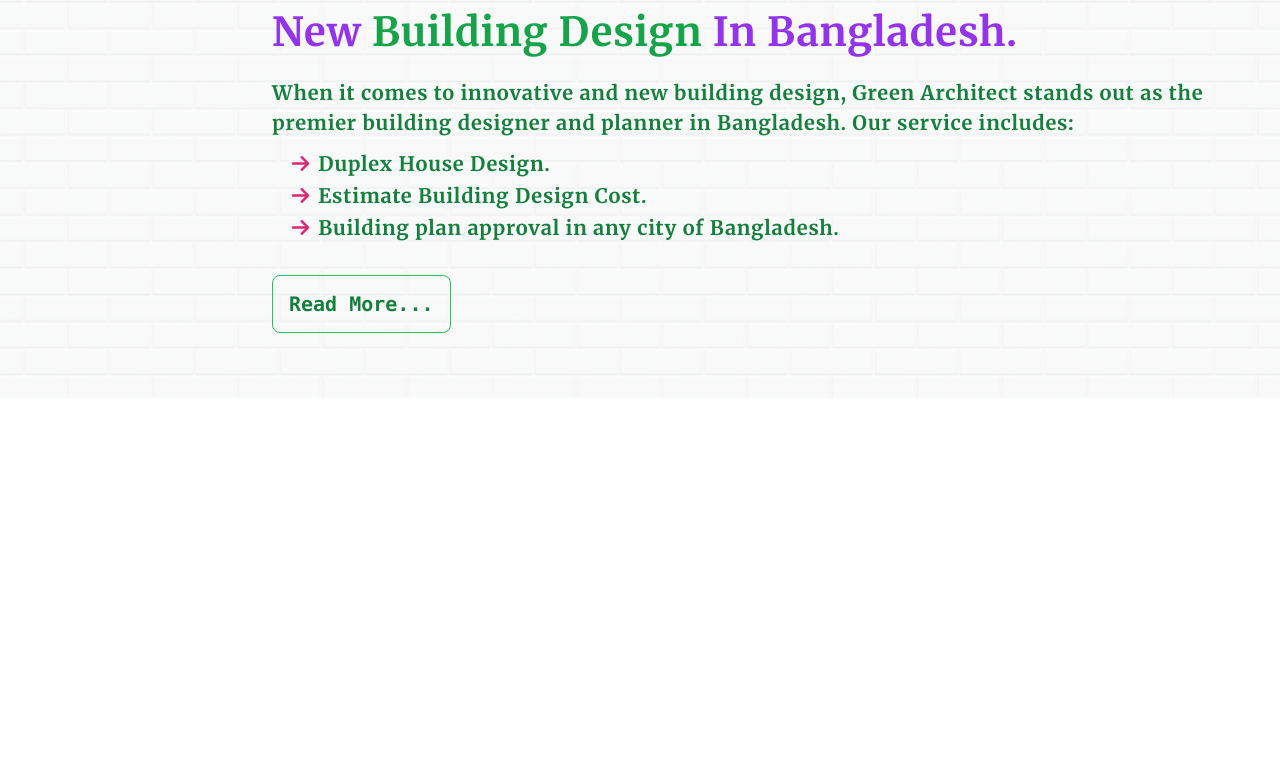
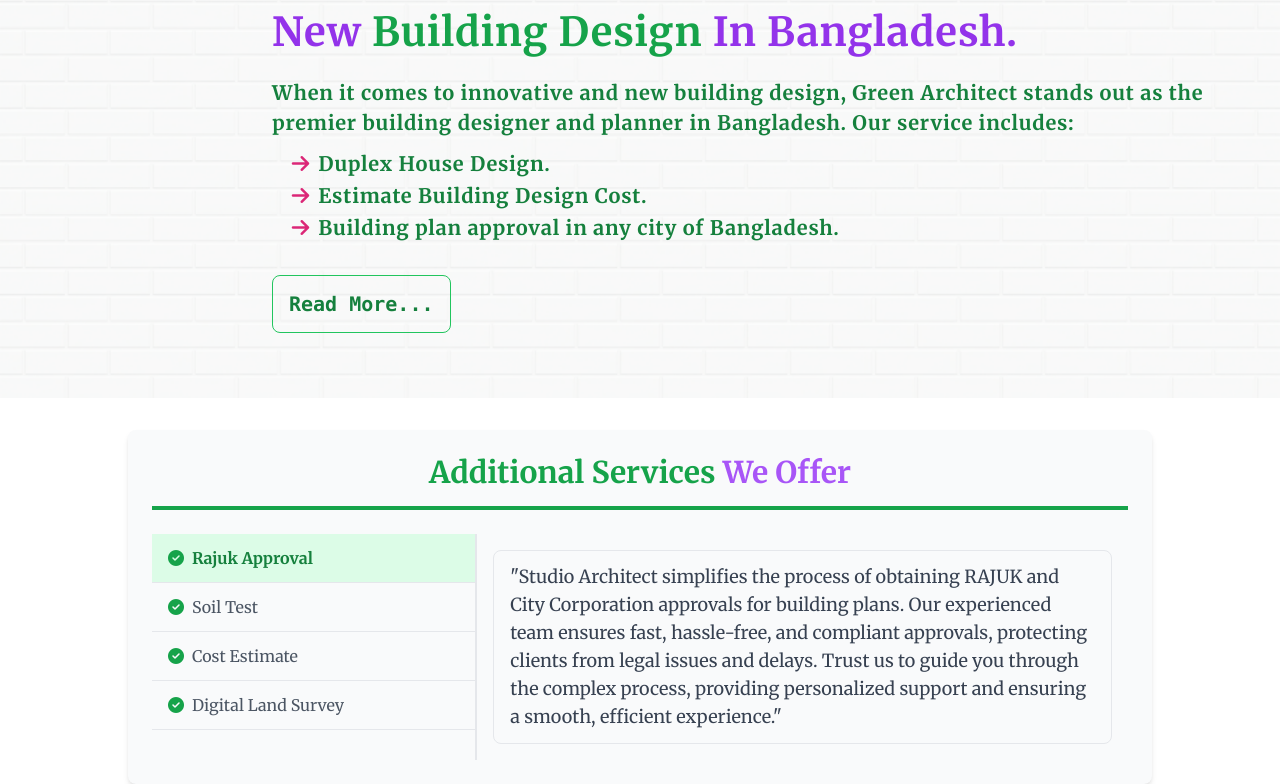
Before and after one commit to arifbillah0156/Riazul-Islam, a Next.js app: page / in a window 1280 px wide. Shown: the part 1581-2365 px from the top of the page. Before the commit the page ends 1979 px from the top, so only its background shows below. Built offline with nearby package versions, Linux system fonts and the light colour scheme; a web font is replaced by a local one.

Commit message:
edit24521eke

```diff
--- a/app/page.jsx
+++ b/app/page.jsx
@@ -1,6 +1,7 @@
 import HomePage from "@/components/Home/Home";
 import HomeSection2 from "@/components/Home/HomeSection2";
 import HomeSection3 from "@/components/Home/HomeSection3";
+import HomeSection4 from "@/components/Home/HomeSection4";
 
 export default function Home() {
   return (
@@ -8,6 +9,7 @@
       <HomePage />
       <HomeSection2 />
       <HomeSection3 />
+      <HomeSection4 />
     </div>
   );
 }
--- /dev/null
+++ b/components/Home/HomeSection4.jsx
@@ -0,0 +1,74 @@
+"use client";
+import { useState } from "react";
+
+export default function HomeSection4() {
+  const [activeTab, setActiveTab] = useState(1);
+
+  const tabs = [
+    {
+      id: 1,
+      title: "Rajuk Approval",
+      content: `Studio Architect simplifies the process of obtaining RAJUK and City Corporation approvals for building plans. Our experienced team ensures fast, hassle-free, and compliant approvals, protecting clients from legal issues and delays. Trust us to guide you through the complex process, providing personalized support and ensuring a smooth, efficient experience.`,
+    },
+    {
+      id: 2,
+      title: "Soil Test",
+      content: `Studio Architect provides professional soil testing services for building construction projects. A soil test is essential for ensuring the stability and safety of a building, and our team uses the latest techniques and equipment to deliver accurate results.`,
+    },
+    {
+      id: 3,
+      title: "Cost Estimate",
+      content: `Studio Architect provides accurate and comprehensive cost estimates for building plans. Our experienced team takes into account all aspects of the construction process, including materials, labor, and local regulations, to ensure a realistic and accurate estimate.`,
+    },
+    {
+      id: 4,
+      title: "Digital Land Survey",
+      content: `Studio Architect provides precise digital land survey services to accurately measure and map properties. Our cutting-edge technology and experienced team ensure accurate results, saving clients time and money.`,
+    },
+  ];
+
+  return (
+    <div className="max-w-5xl mx-auto mt-8 p-6 bg-gray-50 rounded-lg shadow-md">
+      {/* Heading */}
+      <h2 className="text-3xl font-bold text-purple-500 text-center mb-4">
+        <span className="text-green-600">Additional Services</span> We Offer
+      </h2>
+      {/* Divider */}
+      <div className="w-full mx-auto border-b-4 border-green-600 mb-6"></div>
+      {/* Tabs */}
+      <div className="flex flex-col md:flex-row">
+        {/* Tab Titles */}
+        <div className="md:w-1/3 border-r-2 border-gray-200">
+          {tabs.map((tab) => (
+            <button
+              key={tab.id}
+              onClick={() => setActiveTab(tab.id)}
+              className={`block w-full text-left px-4 py-3 border-b border-gray-200 hover:bg-green-50 ${
+                activeTab === tab.id
+                  ? "bg-green-100 text-green-700 font-semibold"
+                  : "text-gray-600"
+              }`}
+            >
+              <i className="fa-solid fa-circle-check mr-2 text-green-600"></i>
+              {tab.title}
+            </button>
+          ))}
+        </div>
+        {/* Tab Content */}
+        <div className="md:w-2/3 p-1 md:p-4">
+          {tabs.map((tab) => (
+            <div
+              key={tab.id}
+              className={`${activeTab === tab.id ? "block" : "hidden"}`}
+            >
+              {" "}
+              <p className="text-gray-700 text-lg px-4 py-3 border rounded-lg">
+                "{tab.content}"
+              </p>{" "}
+            </div>
+          ))}
+        </div>
+      </div>
+    </div>
+  );
+}
```
